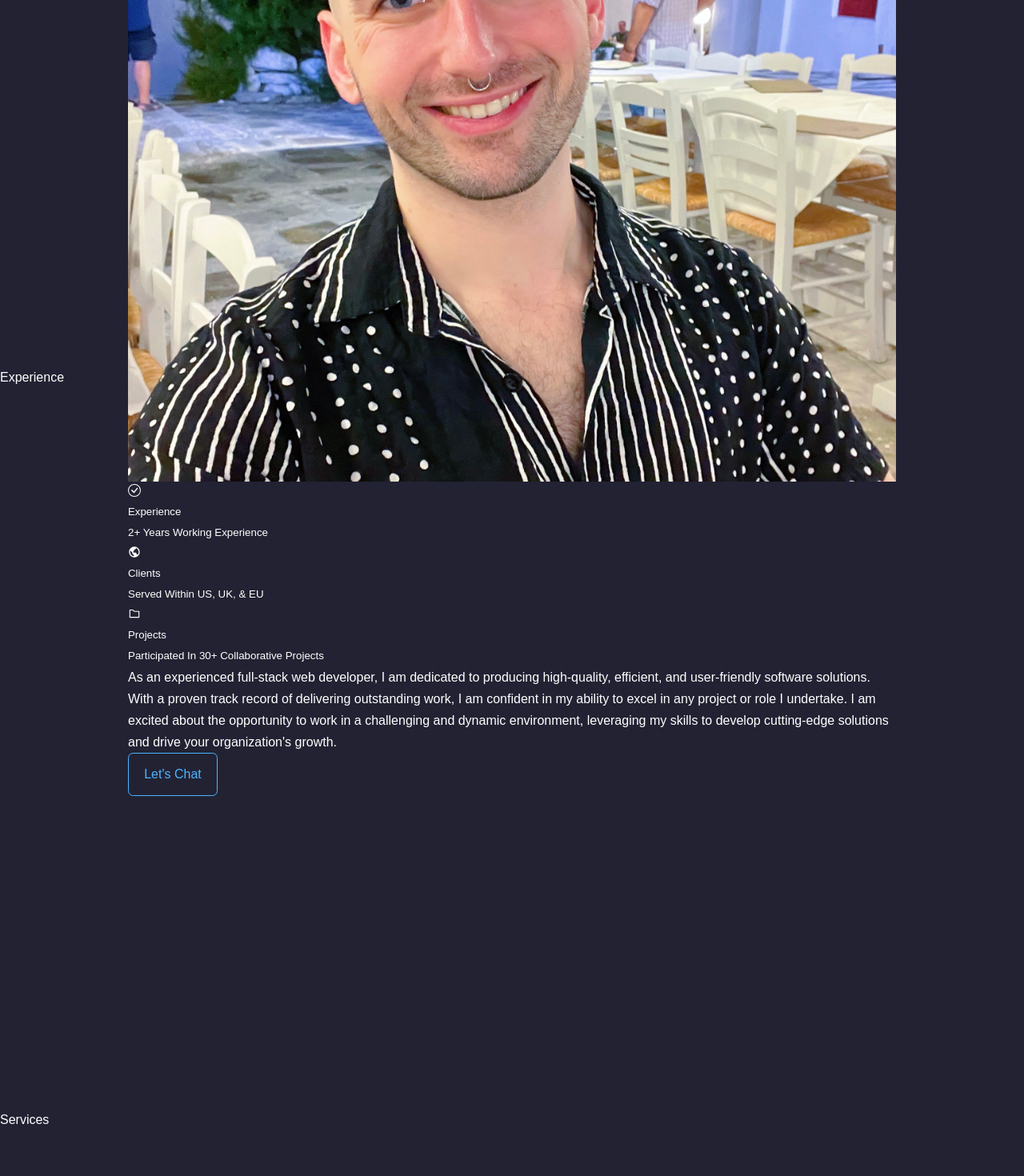
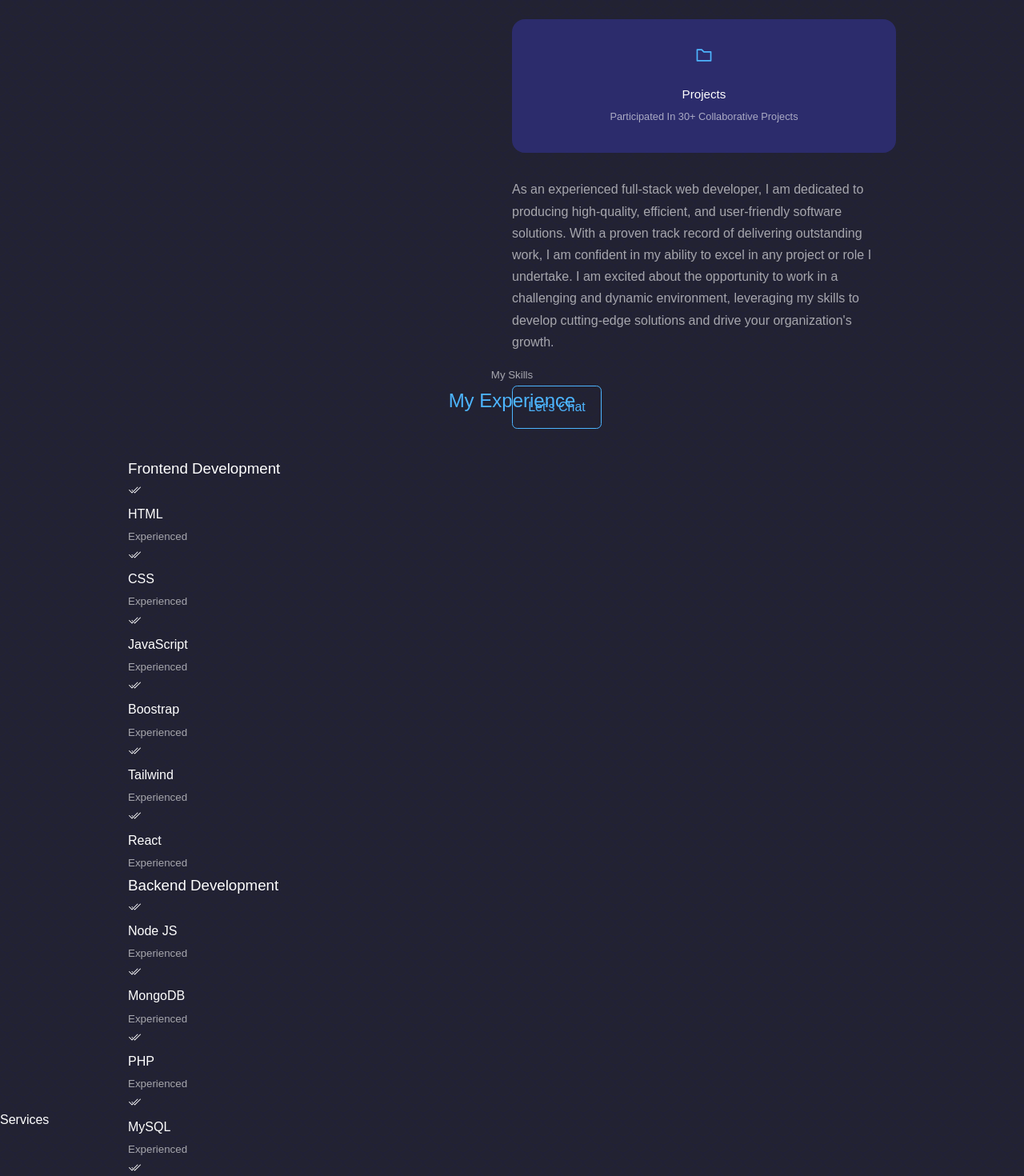
Before and after one commit to crystal-coding-time/laughing-red-journey, a React (Create React App) app: page / in a window 1280 px wide. Shown: the part 1460-2930 px from the top of the page at 80% size. Built offline with nearby package versions, Linux system fonts and the light colour scheme; a web font is replaced by a local one.

Commit message:
began on experience section

```diff
--- a/src/components/about/About.jsx
+++ b/src/components/about/About.jsx
@@ -17,7 +17,9 @@
             <img src= {ME} alt="Image of developer" />
           </div>
         </div>
+
         {/* Below are the about section cards */}
+
         <div className="about__content">
           <div className="about__cards">
             <article className='about__card'>
@@ -35,11 +37,11 @@
               <h5>Projects</h5>
               <small>Participated In 30+ Collaborative Projects</small>
             </article>
+          </div>
 
-            <p>As an experienced full-stack web developer, I am dedicated to producing high-quality, efficient, and user-friendly software solutions. With a proven track record of delivering outstanding work, I am confident in my ability to excel in any project or role I undertake. I am excited about the opportunity to work in a challenging and dynamic environment, leveraging my skills to develop cutting-edge solutions and drive your organization's growth.</p>
+          <p>As an experienced full-stack web developer, I am dedicated to producing high-quality, efficient, and user-friendly software solutions. With a proven track record of delivering outstanding work, I am confident in my ability to excel in any project or role I undertake. I am excited about the opportunity to work in a challenging and dynamic environment, leveraging my skills to develop cutting-edge solutions and drive your organization's growth.</p>
 
           <a href="#contact" className='btn btn-prim'>Let's Chat</a>
-          </div>
         </div>
       </div>
     </section>
--- a/src/components/about/about.css
+++ b/src/components/about/about.css
@@ -0,0 +1,112 @@
+.about__container {
+    display: grid;
+    grid-template-columns: 35% 50%;
+    gap: 15%;
+}
+
+.about__me {
+    width: 100%;
+    aspect-ratio: 1/1;
+    border-radius: 2rem;
+    background: linear-gradient(
+        45deg,
+        transparent,
+        var(--color-primary),
+        transparent);
+    display: grid;
+    place-items: center;
+}
+
+/* The Below Code targets the image inside the about__me div and applies the border-radius and transition properties to it. */
+
+.about__me-image {
+    border-radius: 2rem;
+    overflow: hidden;
+    transform-origin: rotate(10deg);
+    transition: var(--transition)
+}
+
+.about__me-image:hover {
+    transform: rotate(10deg);
+}
+
+.about__cards {
+    display: grid;
+    grid-template-columns: repeat(3 1fr);
+    gap: 1.5rem;
+}
+
+.about__card {
+    background: var(--color-bg-variant);
+    border: 1px solid transparent;
+    border-radius: 1rem;
+    padding: 2rem;
+    text-align: center;
+    transition: var(--transition);
+}
+
+.about__card:hover {
+    background: transparent;
+    border-color: var(--color-primary-variant);
+    cursor: default;
+}
+
+.about__icon {
+    color: var(--color-primary);
+    font-size: 1.5rem;
+    margin-bottom: 1rem;
+}
+
+.about__card h5 {
+    font-size: 0.95rem;
+}
+
+.about__card small {
+    font-size: 0.8rem;
+    color: var(--color-light);
+}
+
+.about__content p {
+    margin: 2rem 0 2.6rem;
+    color: var(--color-light);
+}
+
+.about__content p {
+    margin: 2rem 0 2.6rem;
+    color: var(--color-light);
+}
+
+/* Media Queries For Small Devices */
+
+@media screen and (max-width: 600px) {
+    .about__me {
+        width: 65%;
+        margin: 0 auto 3rem;
+    }
+    .about__cards {
+        grid-template-columns: 1fr 1fr;
+        gap: 1rem;
+    }
+    .about__content {
+        text-align: center;
+    }
+    .about__content p {
+        margin: 1.5rem 0;
+    }
+}
+
+/* Media Queries For Medium Devices */
+
+@media screen and (max-width: 1024px) {
+    .about__container {
+        grid-template-columns: 1fr;
+        gap: 0;
+    }
+    .about__me {
+        width: 50%;
+        margin: 2rem auto 4rem;
+    }
+    .about__content p {
+        margin: 1rem 0 1.5rem;
+    }
+}
--- a/src/components/experience/Experience.jsx
+++ b/src/components/experience/Experience.jsx
@@ -1,9 +1,83 @@
 import React from 'react'
 import './experience.css'
+import {BsCheck2All} from 'react-icons/bs'
 
 const Experience = () => {
   return (
-    <section id='experience'>Experience</section>
+    <section id='experience'>
+      <h5>My Skills</h5>
+      <h2>My Experience</h2>
+
+      <div className="container experience__container">
+        <div className='experience__frontend'>
+{/* Below is for the front end experience */}
+          <h3>Frontend Development</h3>
+          <div className='experience__content'>
+          <article className='experience__details'>
+              <BsCheck2All />
+              <h4>HTML</h4>
+              <small className='text-light'>Experienced</small>
+            </article>
+            <article className='experience__details'>
+              <BsCheck2All />
+              <h4>CSS</h4>
+              <small className='text-light'>Experienced</small>
+            </article>
+            <article className='experience__details'>
+              <BsCheck2All />
+              <h4>JavaScript</h4>
+              <small className='text-light'>Experienced</small>
+            </article>
+            <article className='experience__details'>
+              <BsCheck2All />
+              <h4>Boostrap</h4>
+              <small className='text-light'>Experienced</small>
+            </article>
+            <article className='experience__details'>
+              <BsCheck2All />
+              <h4>Tailwind</h4>
+              <small className='text-light'>Experienced</small>
+            </article>
+            <article className='experience__details'>
+              <BsCheck2All />
+              <h4>React</h4>
+              <small className='text-light'>Experienced</small>
+            </article>
+          </div>
+        </div>
+        <div className='experience__backend'>
+{/* Below is for the backend experience */}
+          <h3>Backend Development</h3>
+          <div className='experience__content'>
+          <article className='experience__details'>
+              <BsCheck2All />
+              <h4>Node JS</h4>
+              <small className='text-light'>Experienced</small>
+            </article>
+            <article className='experience__details'>
+              <BsCheck2All />
+              <h4>MongoDB</h4>
+              <small className='text-light'>Experienced</small>
+            </article>
+            <article className='experience__details'>
+              <BsCheck2All />
+              <h4>PHP</h4>
+              <small className='text-light'>Experienced</small>
+            </article>
+            <article className='experience__details'>
+              <BsCheck2All />
+              <h4>MySQL</h4>
+              <small className='text-light'>Experienced</small>
+            </article>
+            <article className='experience__details'>
+              <BsCheck2All />
+              <h4>Python</h4>
+              <small className='text-light'>Experienced</small>
+            </article>
+          </div>
+        </div>
+      </div>
+    </section>
   )
 }
 
```
